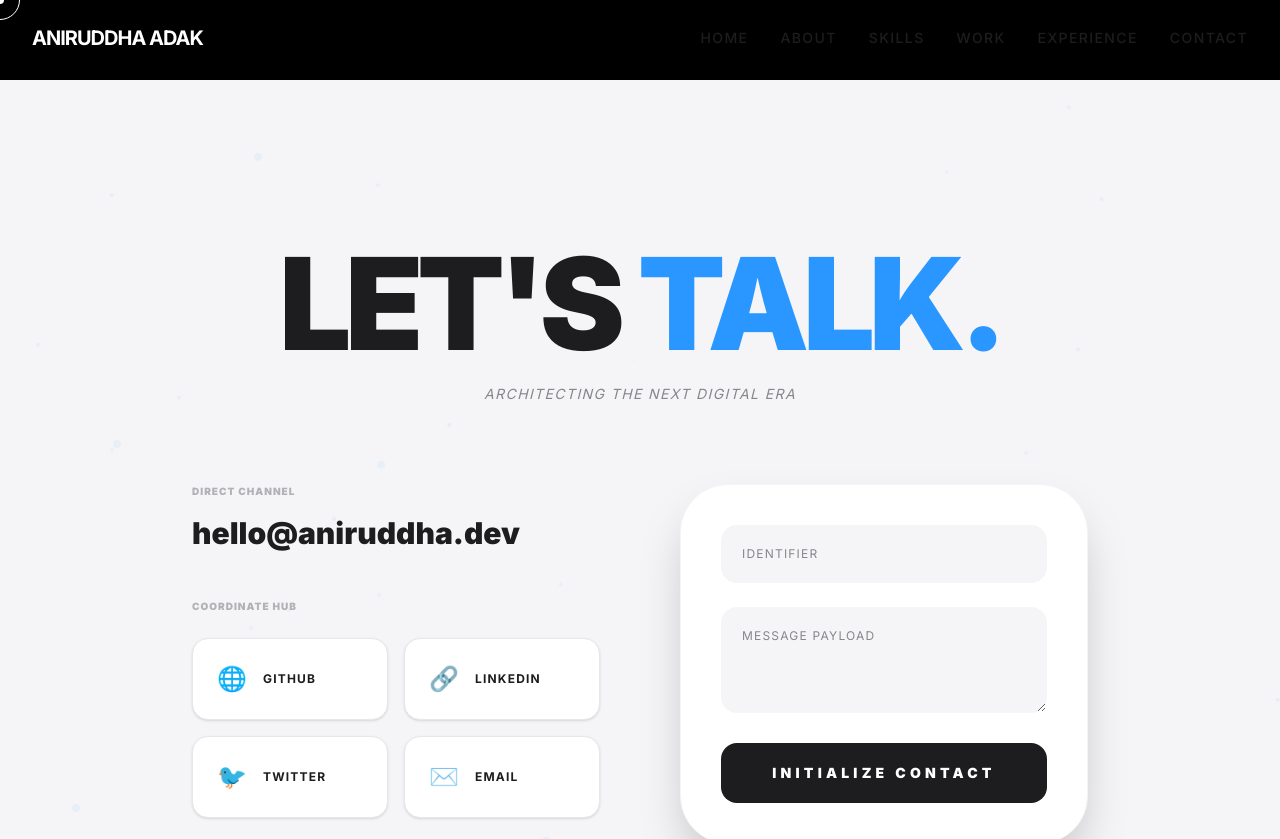
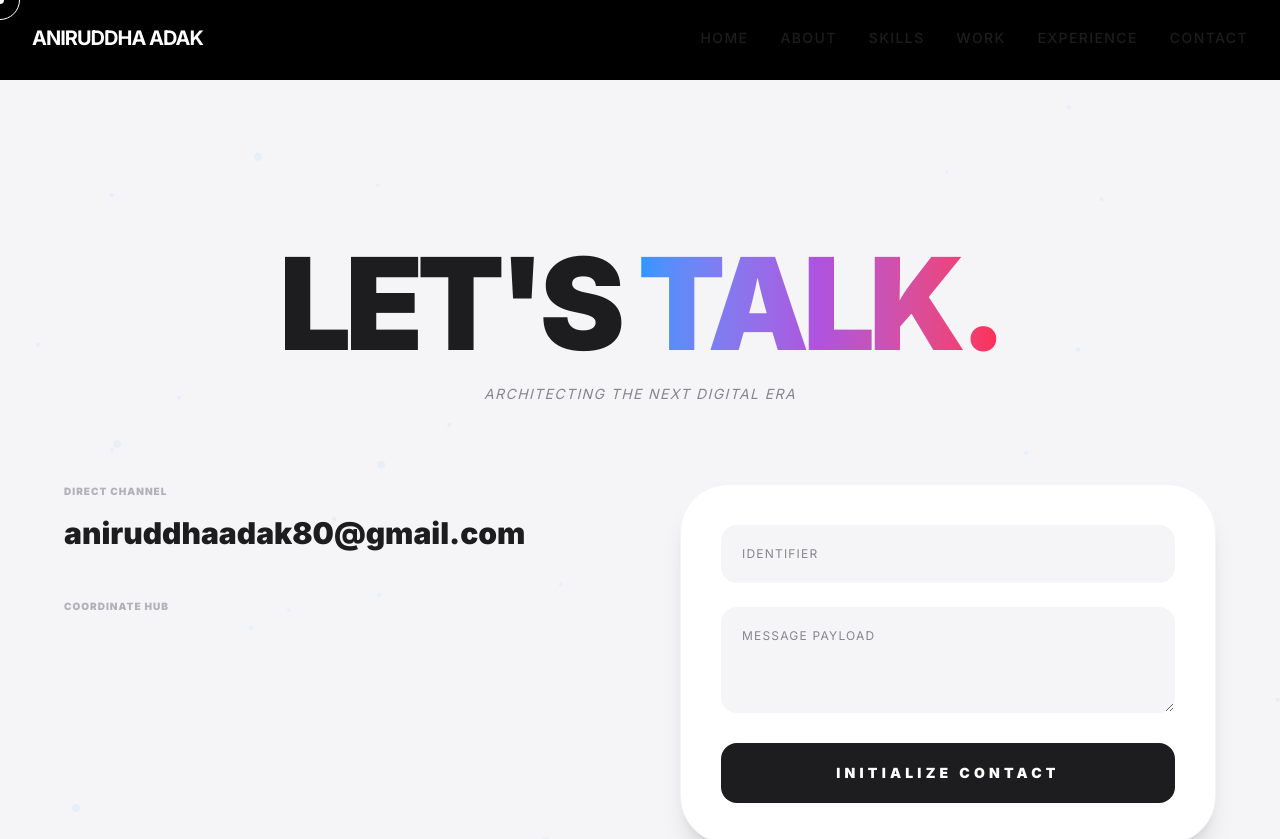
Before and after one commit to aniruddhaadak80/Portfolio-2026, a Next.js app: page /contact in a window 1280 px wide. Shown: the top 839 px of the page. Built offline with nearby package versions, Linux system fonts and the light colour scheme.

Commit message:
feat: enhance global typography, animations, and contact links

```diff
--- a/src/components/ContactSection.tsx
+++ b/src/components/ContactSection.tsx
@@ -20,6 +20,7 @@ export default function ContactSection() {
     const sectionRef = useRef<HTMLElement>(null);
     const formRef = useRef<HTMLFormElement>(null);
     const particleContainerRef = useRef<HTMLDivElement>(null);
+    const socialLinksRef = useRef<HTMLDivElement>(null);
     const [isSubmitting, setIsSubmitting] = useState(false);
     const [isSubmitted, setIsSubmitted] = useState(false);
 
@@ -121,34 +122,38 @@ export default function ContactSection() {
                 ))}
             </div>
 
-            <div className="max-w-4xl w-full relative z-10 text-center">
+            <div className="max-w-6xl w-full relative z-10 text-center">
                 <h2 className="contact-element text-7xl md:text-9xl font-black uppercase tracking-tighter mb-4 text-[#1D1D1F]">
-                    LET'S <span className="text-[#2997FF]">TALK.</span>
+                    LET'S <span className="text-transparent bg-clip-text bg-gradient-to-r from-[#2997FF] via-[#AF52DE] to-[#FF2D55]">TALK.</span>
                 </h2>
                 <p className="contact-element text-[#86868B] font-mono tracking-widest text-sm uppercase mb-20 italic">Architecting the next digital era</p>
 
-                <div className="grid grid-cols-1 md:grid-cols-2 gap-20 items-start text-left">
+                <div className="grid grid-cols-1 lg:grid-cols-2 gap-20 items-start text-left">
 
                     {/* Left: Info & Socials */}
                     <div className="space-y-12">
                         <div className="contact-element">
                             <span className="text-[10px] font-black tracking-widest text-[#86868B]/60 uppercase block mb-4">Direct Channel</span>
-                            <a href="mailto:hello@aniruddha.dev" className="text-3xl font-black text-[#1D1D1F] hover:text-[#2997FF] transition-colors">hello@aniruddha.dev</a>
+                            <a href="mailto:aniruddhaadak80@gmail.com" className="text-2xl md:text-3xl font-black text-[#1D1D1F] hover:text-[#2997FF] transition-colors break-all">aniruddhaadak80@gmail.com</a>
                         </div>
 
                         <div className="contact-element">
                             <span className="text-[10px] font-black tracking-widest text-[#86868B]/60 uppercase block mb-6">Coordinate Hub</span>
-                            <div className="grid grid-cols-2 gap-4">
+                            <div ref={socialLinksRef} className="grid grid-cols-2 sm:grid-cols-4 gap-4">
                                 {socialLinks.map((link) => (
                                     <a
                                         key={link.name}
                                         href={link.url}
+                                        target="_blank"
+                                        rel="noopener noreferrer"
                                         onMouseMove={(e) => handleMouseMove(e, e.currentTarget)}
                                         onMouseLeave={(e) => handleMouseLeave(e.currentTarget)}
-                                        className="group relative p-6 rounded-2xl bg-white border border-gray-200 hover:border-[#2997FF]/30 transition-all flex items-center gap-4 overflow-hidden shadow-sm hover:shadow-md"
+                                        className="social-link-item group relative p-4 rounded-xl bg-white border border-gray-200 hover:border-[#2997FF]/30 transition-all flex flex-col items-center justify-center gap-2 overflow-hidden shadow-sm hover:shadow-md aspect-square opacity-0" // Added opacity-0 for animation
                                     >
-                                        <span className="text-2xl">{link.icon}</span>
-                                        <span className="font-bold text-xs uppercase tracking-widest text-[#1D1D1F]">{link.name}</span>
+                                        <svg viewBox="0 0 24 24" fill="none" stroke="currentColor" strokeWidth="2" strokeLinecap="round" strokeLinejoin="round" className="w-6 h-6 text-[#1D1D1F] group-hover:text-[#2997FF] transition-colors">
+                                            {link.icon}
+                                        </svg>
+                                        <span className="font-bold text-[10px] uppercase tracking-widest text-[#1D1D1F] text-center">{link.name}</span>
                                         <div className="absolute inset-0 bg-[#2997FF]/5 opacity-0 group-hover:opacity-100 transition-opacity" />
                                     </a>
                                 ))}
@@ -160,7 +165,7 @@ export default function ContactSection() {
                     <form
                         ref={formRef}
                         onSubmit={handleSubmit}
-                        className="contact-element relative p-10 rounded-[3rem] bg-white border border-gray-100 shadow-2xl space-y-6 overflow-hidden"
+                        className="contact-element relative p-10 rounded-[3rem] bg-white border border-gray-100 shadow-xl space-y-6 overflow-hidden"
                     >
                         {/* Animated Border Glow - Subtle for light mode */}
                         <div className="absolute -top-[100%] -left-[100%] w-[300%] h-[300%] bg-gradient-conic from-[#2997FF]/0 via-[#2997FF]/10 to-[#2997FF]/0 animate-spin-slow pointer-events-none" />
@@ -188,14 +193,14 @@ export default function ContactSection() {
                             className="w-full py-5 bg-[#1D1D1F] text-white font-black uppercase tracking-[0.3em] rounded-2xl overflow-hidden relative group hover:scale-105 active:scale-95 transition-all text-sm"
                         >
                             <span className="relative z-10">{isSubmitted ? "TRANSMISSION SENT" : isSubmitting ? "TRANSMITTING..." : "INITIALIZE CONTACT"}</span>
-                            <div className="absolute inset-0 bg-[#2997FF] -translate-x-full group-hover:translate-x-0 transition-transform duration-500 ease-out" />
+                            <div className="absolute inset-0 bg-gradient-to-r from-[#2997FF] to-[#AF52DE] -translate-x-full group-hover:translate-x-0 transition-transform duration-500 ease-out" />
                         </button>
                     </form>
                 </div>
             </div>
 
             {/* Footer Tag */}
-            <div className="absolute bottom-10 left-1/2 -translate-x-1/2 text-[10px] font-mono text-[#86868B] tracking-[1em] uppercase">
+            <div className="absolute bottom-10 left-1/2 -translate-x-1/2 text-[10px] font-mono text-[#86868B] tracking-[1em] uppercase whitespace-nowrap">
                 Aniruddha Adak © 2026 // System Pulse: Online
             </div>
         </section>
--- a/src/components/ExperienceTimeline.tsx
+++ b/src/components/ExperienceTimeline.tsx
@@ -158,7 +158,7 @@ export default function ExperienceTimeline() {
                                         {exp.company[0]}
                                     </div>
                                     <div>
-                                        <h3 className="text-3xl font-black text-[#1D1D1F]">{exp.role}</h3>
+                                        <h3 className="text-3xl font-black text-transparent bg-clip-text bg-gradient-to-r from-[#1D1D1F] to-[#555]">{exp.role}</h3>
                                         <p className="text-[#2997FF] font-mono text-sm tracking-tighter uppercase">{exp.company}</p>
                                     </div>
                                 </div>
--- a/src/components/ProjectsSection.tsx
+++ b/src/components/ProjectsSection.tsx
@@ -82,7 +82,7 @@ export default function ProjectsSection() {
                 <div className="flex flex-col md:flex-row justify-between items-end mb-20 gap-8">
                     <div>
                         <h2 className="text-7xl md:text-9xl font-black uppercase tracking-tighter leading-none mb-4 text-[#1D1D1F]">
-                            SELECTED <span className="text-[#86868B]">WORKS</span>
+                            SELECTED <span className="text-transparent bg-clip-text bg-gradient-to-r from-[#86868B] via-[#2997FF] to-[#AF52DE]">WORKS</span>
                         </h2>
                         <p className="text-[#86868B] font-mono tracking-widest text-sm uppercase">Curated Digital Architecture [2022-2024]</p>
                     </div>
--- a/src/components/SkillsSection.tsx
+++ b/src/components/SkillsSection.tsx
@@ -124,7 +124,7 @@ export default function SkillsSection() {
                 {/* Grid Column */}
                 <div className="flex-1">
                     <h2 className="text-6xl md:text-8xl font-black uppercase tracking-tighter mb-12 text-[#1D1D1F]">
-                        THE <span className="text-[#2997FF]">ENGINE</span>
+                        THE <span className="text-transparent bg-clip-text bg-gradient-to-r from-[#FF9500] to-[#E0F2FE]">ENGINE</span>
                     </h2>
 
                     <div className="grid grid-cols-2 md:grid-cols-3 xl:grid-cols-4 gap-6 perspective-1000">
```
Also changed, not shown: src/components/AboutSection.tsx (+9 -3 lines).
